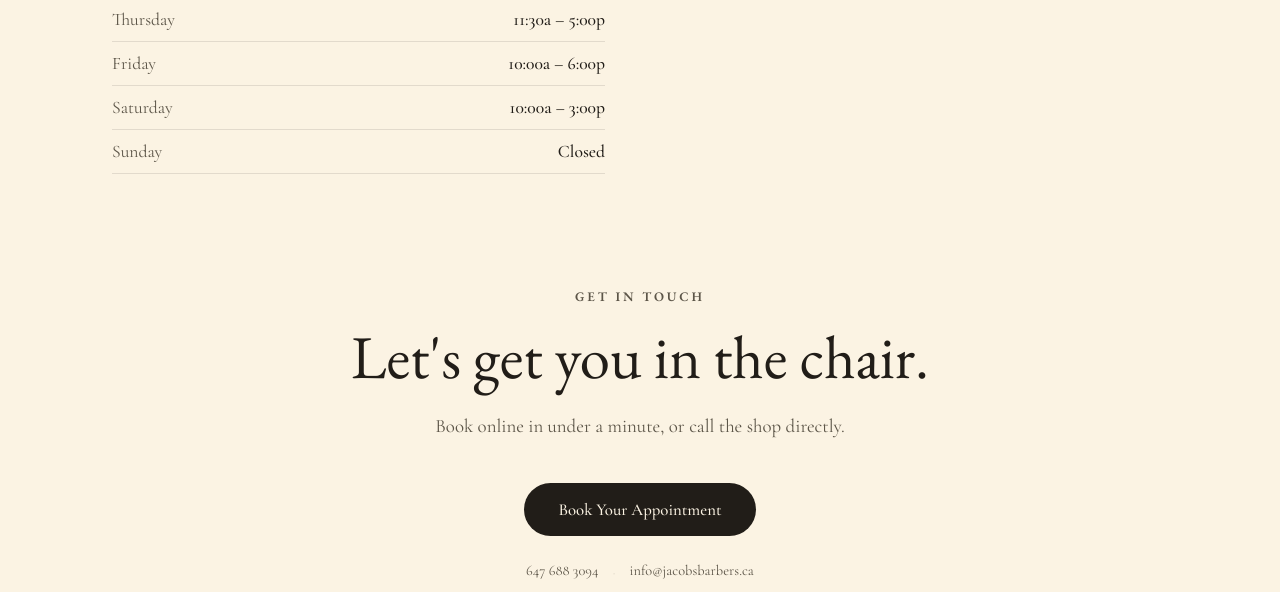
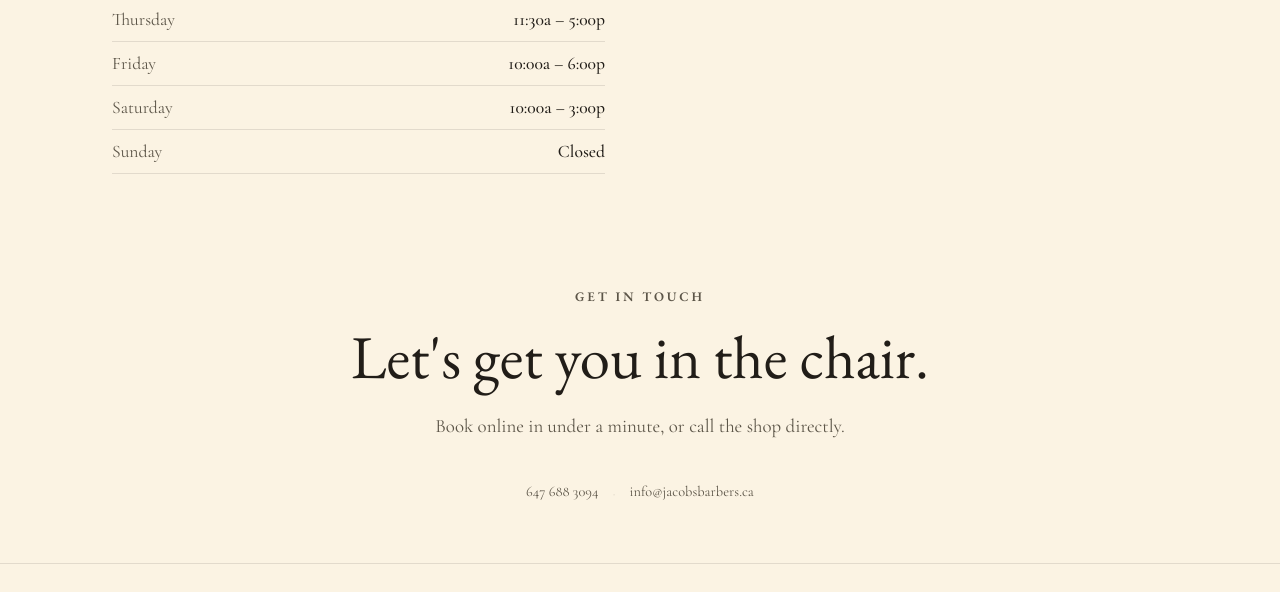
Before and after one commit to BrianKod1/Jacobs-Barbers-Final, a plain HTML site: page v6-precise/index.html in a window 1280 px wide. Shown: the part 5154-5746 px from the top of the page. Drawn offline with nearby package versions, Linux system fonts and the light colour scheme.

Commit message:
Remove booking pill from footer CTA section

```diff
--- a/v6-precise/index.html
+++ b/v6-precise/index.html
@@ -540,7 +540,6 @@
     <span class="eyebrow">Get In Touch</span>
     <h2>Let's get you in the chair.</h2>
     <p>Book online in under a minute, or call the shop directly.</p>
-    <a class="btn-primary" href="https://jacobsbarbers.mysalononline.com/Booking/?sid=0&guid=930aeb35-9485-4ee4-9786-aefa81fcb1c2" target="_blank" rel="noopener">Book Your Appointment</a>
     <div class="contact-links">
       <a href="tel:6476883094">647 688 3094</a>
       <span style="color:var(--line);">·</span>
```
Also changed, not shown: v7-new-hero/index.html (+0 -1 lines).
